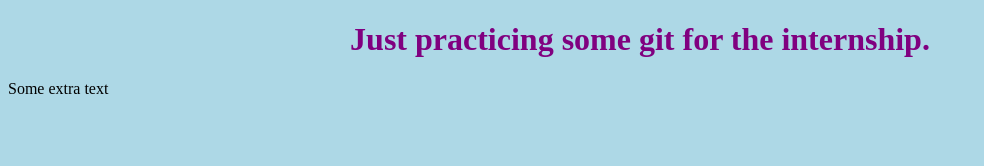
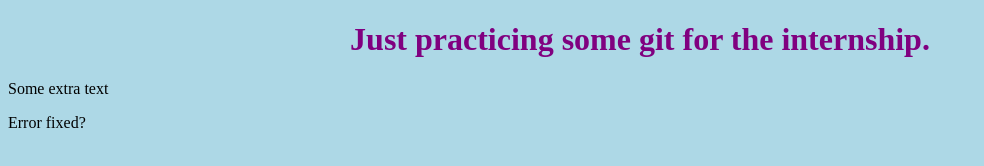
Before and after one commit to Josephzal/git_practice, a plain HTML site: page index.html in a window 1280 px wide. Shown: the whole page, without its empty margins (0-984 px from the left). Drawn offline with Linux system fonts and the light colour scheme.

Commit message:
Updated index.html with error fix

```diff
--- a/index.html
+++ b/index.html
@@ -11,6 +11,7 @@
 
     <h1>Just practicing some git for the internship.</h1>
     <p>Some extra text</p>
+    <p>Error fixed?</p>
 
 </body>
 </html>
```
